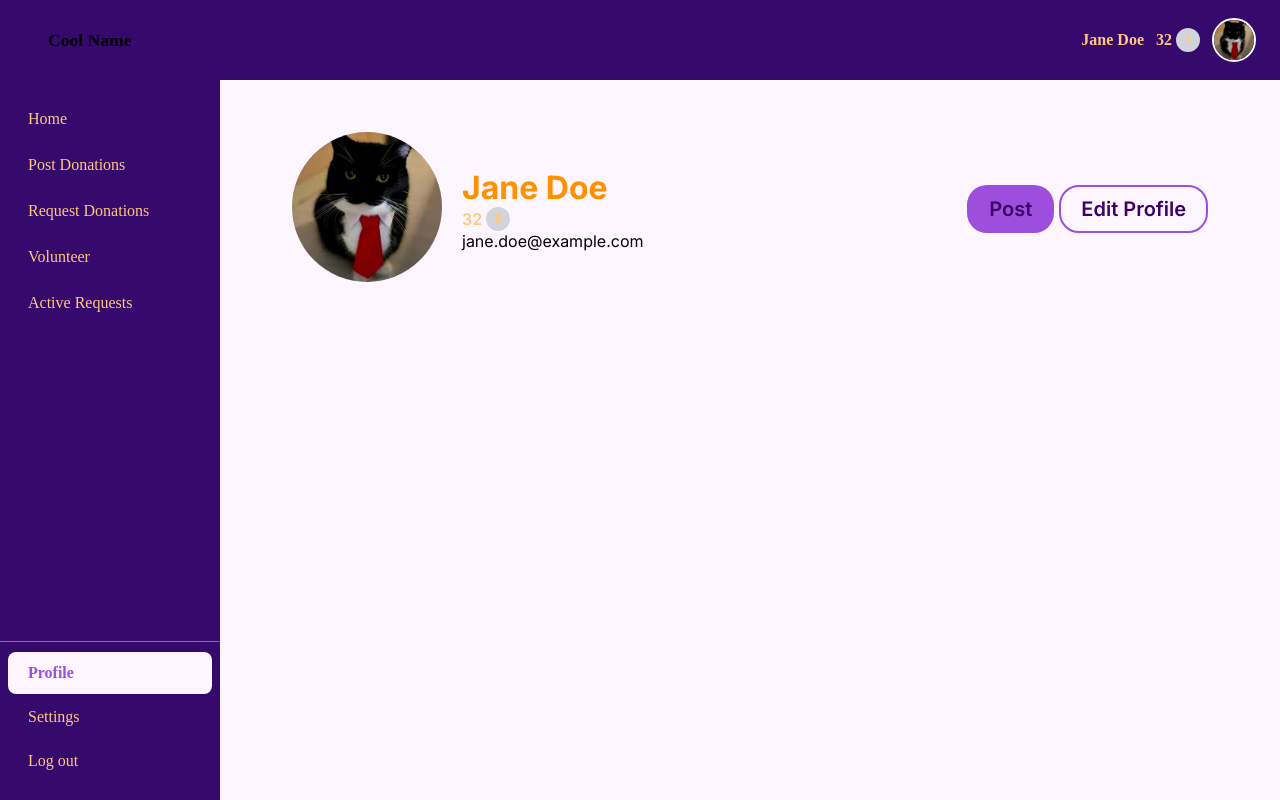
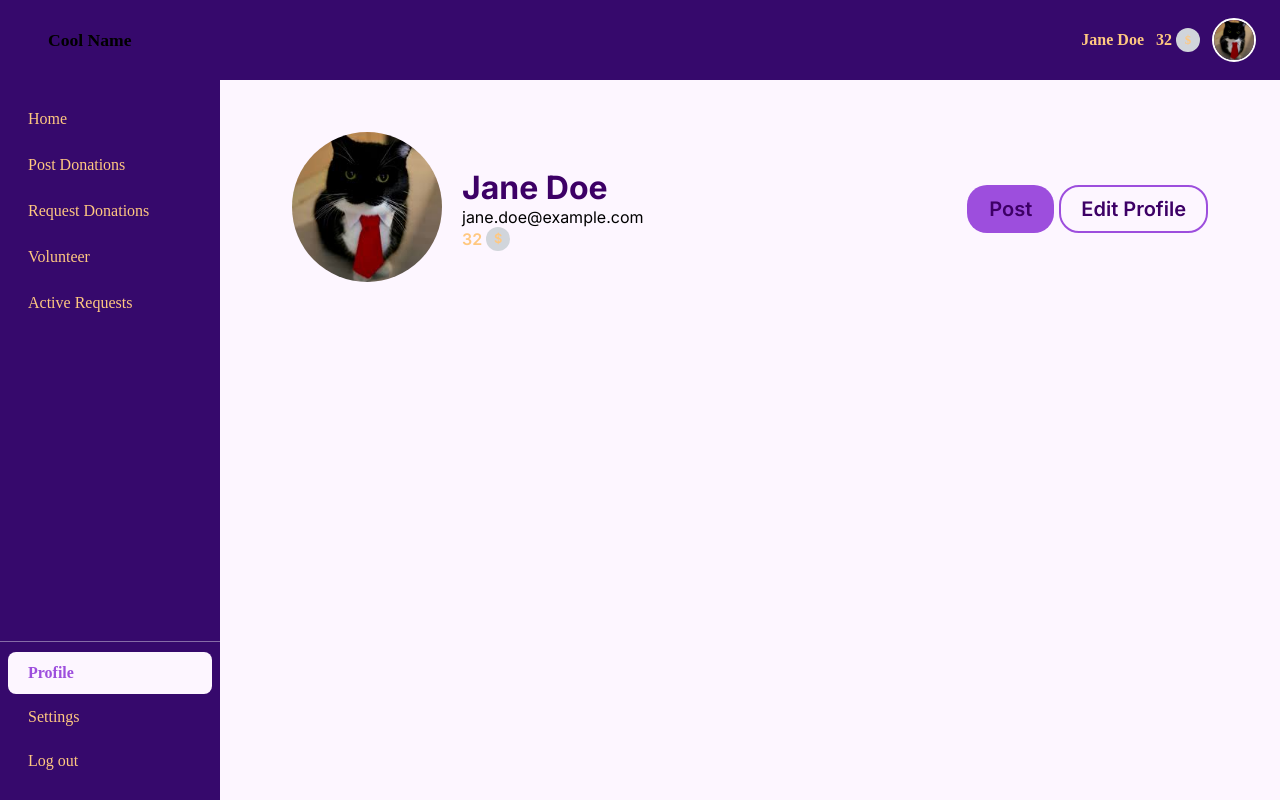
Before and after one commit to umdInnovationSp26/Gather-Donation, an Angular app in the folder gather-donations-fe/: page /profile in a window 1280 px wide. Built offline with nearby package versions, Linux system fonts and the light colour scheme.

Commit message:
Post button routes to post donation request

```diff
--- a/gather-donations-fe/src/app/pages/profile/profile.css
+++ b/gather-donations-fe/src/app/pages/profile/profile.css
@@ -6,7 +6,7 @@
 }
 
 .user-name {
-  color: var(--btn-primary-bg);
+  color: var(--indigo);
 }
 
 .profile-header {
--- a/gather-donations-fe/src/app/pages/profile/profile.html
+++ b/gather-donations-fe/src/app/pages/profile/profile.html
@@ -5,13 +5,13 @@
         <img class="profile-picture" src="profileimg.jpg">
       </div>
       <div class="center-content">
-        <h1 class="user-name">Jane Doe </h1>
+        <h1 class="user-name">Jane Doe</h1>
+        <p>jane.doe@example.com</p>
         <span class="token-badge"> 32 <span class="token-icon">$</span> </span>
-        <p>jane.doe@example.com</p>
       </div>
     </div>
     <div class="button-section">
-      <button class="post-button">Post</button>
+      <button class="post-button" routerLink="/post-donations">Post</button>
       <button class="edit-profile-button">Edit Profile</button>
     </div>
   </div>
--- a/gather-donations-fe/src/app/pages/profile/profile.ts
+++ b/gather-donations-fe/src/app/pages/profile/profile.ts
@@ -1,8 +1,9 @@
 import { Component } from '@angular/core';
+import { RouterLink } from '@angular/router';
 
 @Component({
   selector: 'app-profile',
-  imports: [],
+  imports: [RouterLink],
   templateUrl: './profile.html',
   styleUrl: './profile.css',
 })
```
